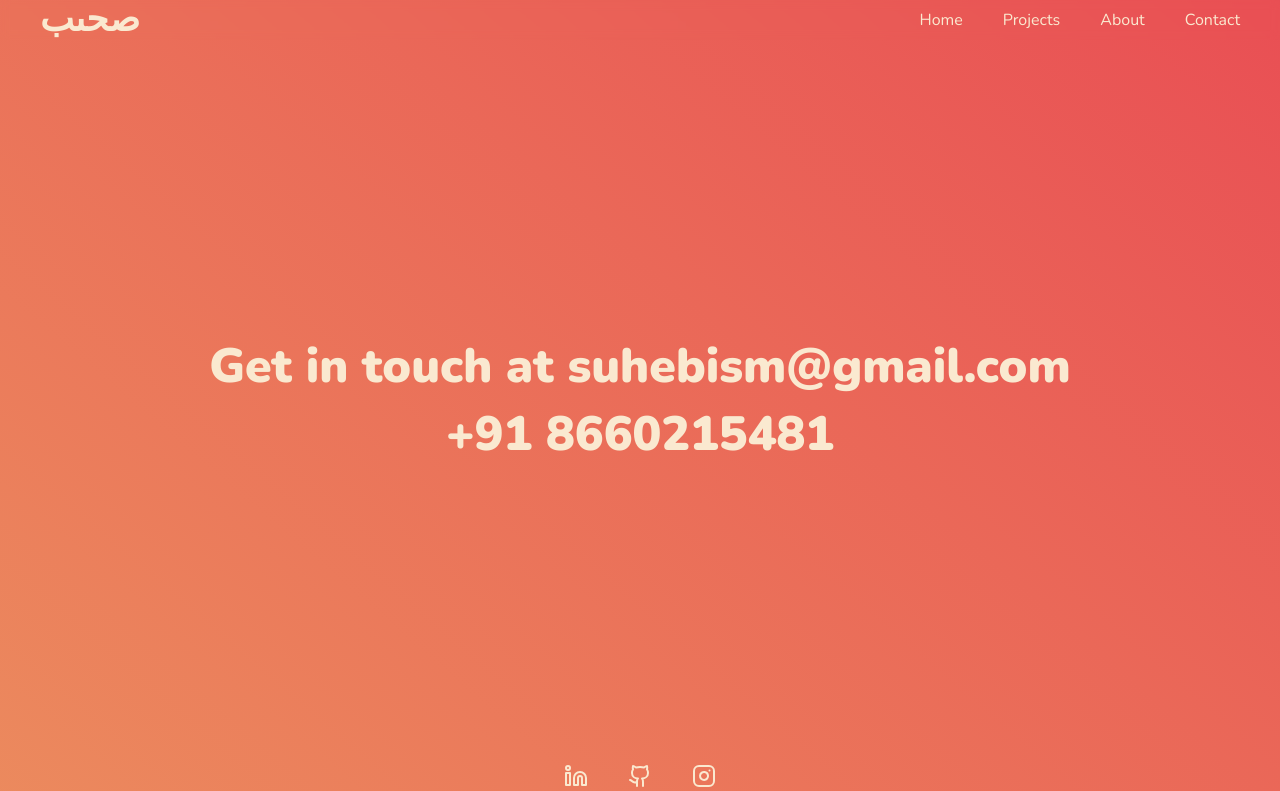
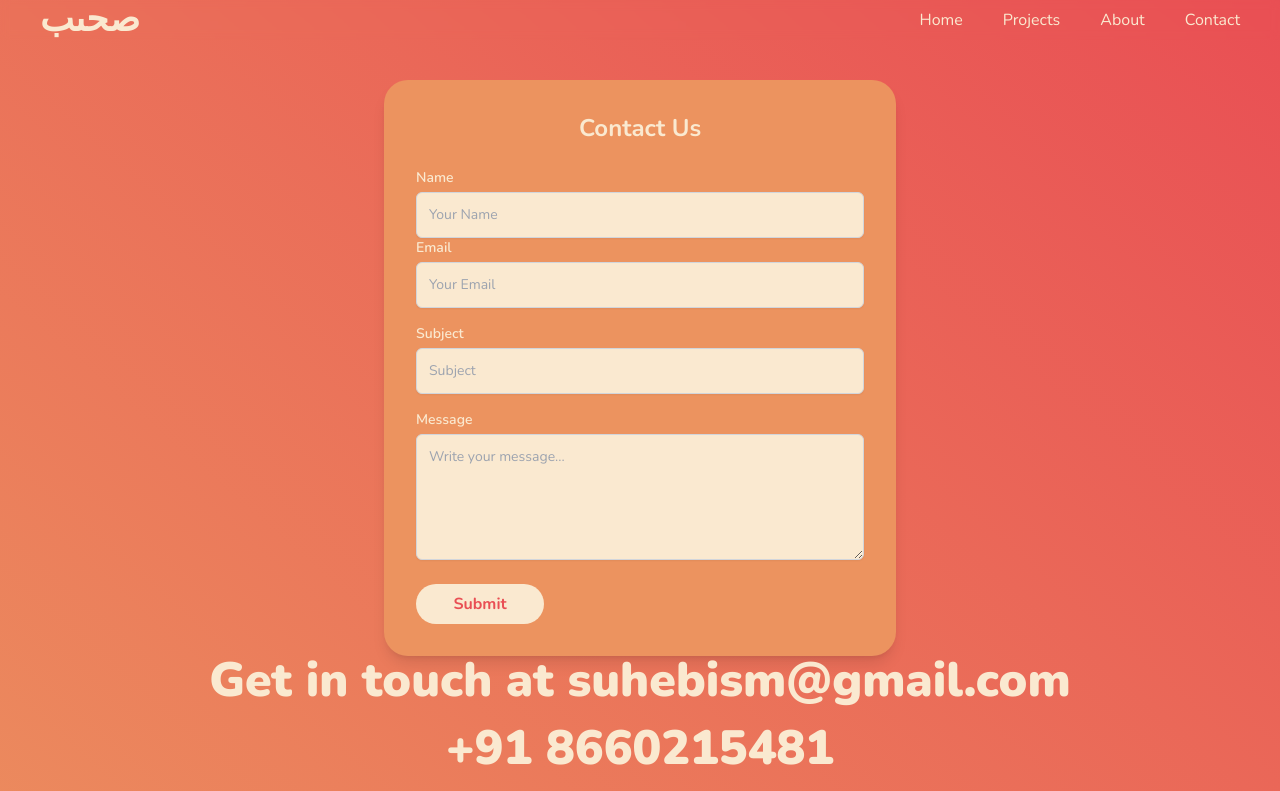
Before and after one commit to suhebism/My-portfolio, a Next.js app: page /contact in a window 1280 px wide. Shown: the top 791 px of the page. Built offline with nearby package versions, Linux system fonts and the light colour scheme.

Commit message:
Project completed

```diff
--- a/app/contact/page.jsx
+++ b/app/contact/page.jsx
@@ -3,20 +3,115 @@ import PageTransition from '@/components/PageTransition'
 import React from 'react'
 import Link from 'next/link'
 import {Linkedin,Instagram,Github } from 'lucide-react'
+import { useState } from 'react';
+import Button from '@/components/Button'
 
 const page = () => {
+  const [formData, setFormData] = useState({
+    name: '',
+    email: '',
+    subject: '',
+    message: '',
+  });
+
+  const handleChange = (e) => {
+    setFormData({ ...formData, [e.target.name]: e.target.value });
+  };
+
+  const handleSubmit = (e) => {
+    e.preventDefault();
+    console.log('Form Data Submitted: ', formData);
+    alert('Form submitted successfully!');
+    setFormData({ name: '', email: '', subject: '', message: '' });
+  };
   return (
     <PageTransition>
-    <div className='flex flex-col px-10 justify-center items-center w-full gap-5 h-screen'>
+      <div className='pt-20'>
+    <div className="max-w-lg mx-auto p-8 bg-[#EC935F] shadow-lg rounded-3xl">
+      <h2 className="text-2xl font-bold mb-6 text-[#FAE9D0] text-center">Contact Us</h2>
+      <form onSubmit={handleSubmit}>
+        <div className="">
+          <label htmlFor="name" className="block text-sm font-semibold text-[#FAE9D0]">
+            Name
+          </label>
+          <input
+            type="text"
+            id="name"
+            name="name"
+            value={formData.name}
+            onChange={handleChange}
+            required
+            className="mt-1 p-3 block w-full border bg-[#FAE9D0] text-[#EC935F] border-gray-300 rounded-md shadow-sm focus:ring-[#E94F54] focus:border-[#E94F54] sm:text-sm outline-none"
+            placeholder="Your Name"
+          />
+        </div>
+
+        <div className="mb-4">
+          <label htmlFor="email" className="block text-sm font-semibold text-[#FAE9D0]">
+            Email
+          </label>
+          <input
+            type="email"
+            id="email"
+            name="email"
+            value={formData.email}
+            onChange={handleChange}
+            required
+            className="mt-1 p-3 block w-full border bg-[#FAE9D0] text-[#EC935F] border-gray-300 rounded-md shadow-sm focus:ring-[#E94F54] focus:border-[#E94F54] sm:text-sm outline-none"
+            placeholder="Your Email"
+          />
+        </div>
+
+        <div className="mb-4">
+          <label htmlFor="subject" className="block text-sm font-semibold text-[#FAE9D0]">
+            Subject
+          </label>
+          <input
+            type="text"
+            id="subject"
+            name="subject"
+            value={formData.subject}
+            onChange={handleChange}
+            required
+            className="mt-1 p-3 block w-full border bg-[#FAE9D0] text-[#EC935F] border-gray-300 rounded-md shadow-sm focus:ring-[#E94F54] focus:border-[#E94F54] sm:text-sm outline-none"
+            placeholder="Subject"
+          />
+        </div>
+
+        <div className="mb-6">
+          <label htmlFor="message" className="block text-sm font-semibold text-[#FAE9D0]">
+            Message
+          </label>
+          <textarea
+            id="message"
+            name="message"
+            value={formData.message}
+            onChange={handleChange}
+            required
+            className="mt-1 p-3 block w-full border bg-[#FAE9D0] text-[#EC935F] border-gray-300 rounded-md shadow-sm focus:ring-[#E94F54] focus:border-[#E94F54] sm:text-sm outline-none"
+            rows="5"
+            placeholder="Write your message..."
+          />
+        </div>
+
+        <button type="submit">
+          <Button  title="Submit" >
+          Send Message
+          </Button>
+        </button>
+      </form>
+    </div>
+    <div className='flex flex-col px-10 justify-center items-center w-full gap-5 '>
       <h1 className='text-xl md:text-2xl lg:text-5xl 2xl:text-7xl font-black text-[#FAE9D0]'>Get in touch at suhebism@gmail.com</h1>
       <h1 className='text-xl md:text-2xl lg:text-5xl 2xl:text-7xl font-black text-[#FAE9D0]'>+91 8660215481</h1>
-      <div className='flex gap-5 md:gap-10 text-[#FAE9D0] absolute bottom-3'>
+      <div className='flex gap-5 md:gap-10 text-[#FAE9D0] '>
         <Link href='https://www.linkedin.com/in/suhebism/' target="_blank" rel="noopener noreferrer"><Linkedin /></Link>
         <Link href='https://github.com/suhebism' target="_blank" rel="noopener noreferrer"><Github /></Link>
         <Link href='https://www.instagram.com/suhebism/' target="_blank" rel="noopener noreferrer"><Instagram  /></Link>
       </div>
 
     </div>
+    </div>
     </PageTransition>
   )
 }
--- a/components/Button.jsx
+++ b/components/Button.jsx
@@ -1,8 +1,8 @@
 import React from 'react'
 import Image from 'next/image'
-const Button = ({title,img}) => {
+const Button = ({title, className}) => {
   return (
-    <div className='w-32 h-10 bg-[#FAE9D0] text-[#E94F54] rounded-3xl flex items-center justify-center font-bold cursor-pointer hover:text-[#e94f547a]  transition-all duration-300 ease-in-out'>
+    <div className={`w-32 h-10 bg-[#FAE9D0] text-[#E94F54] rounded-3xl flex items-center justify-center font-bold cursor-pointer hover:text-[#e94f547a]  transition-all duration-300 ease-in-out ${className}`}>
       {title}
     </div>
   )
```
